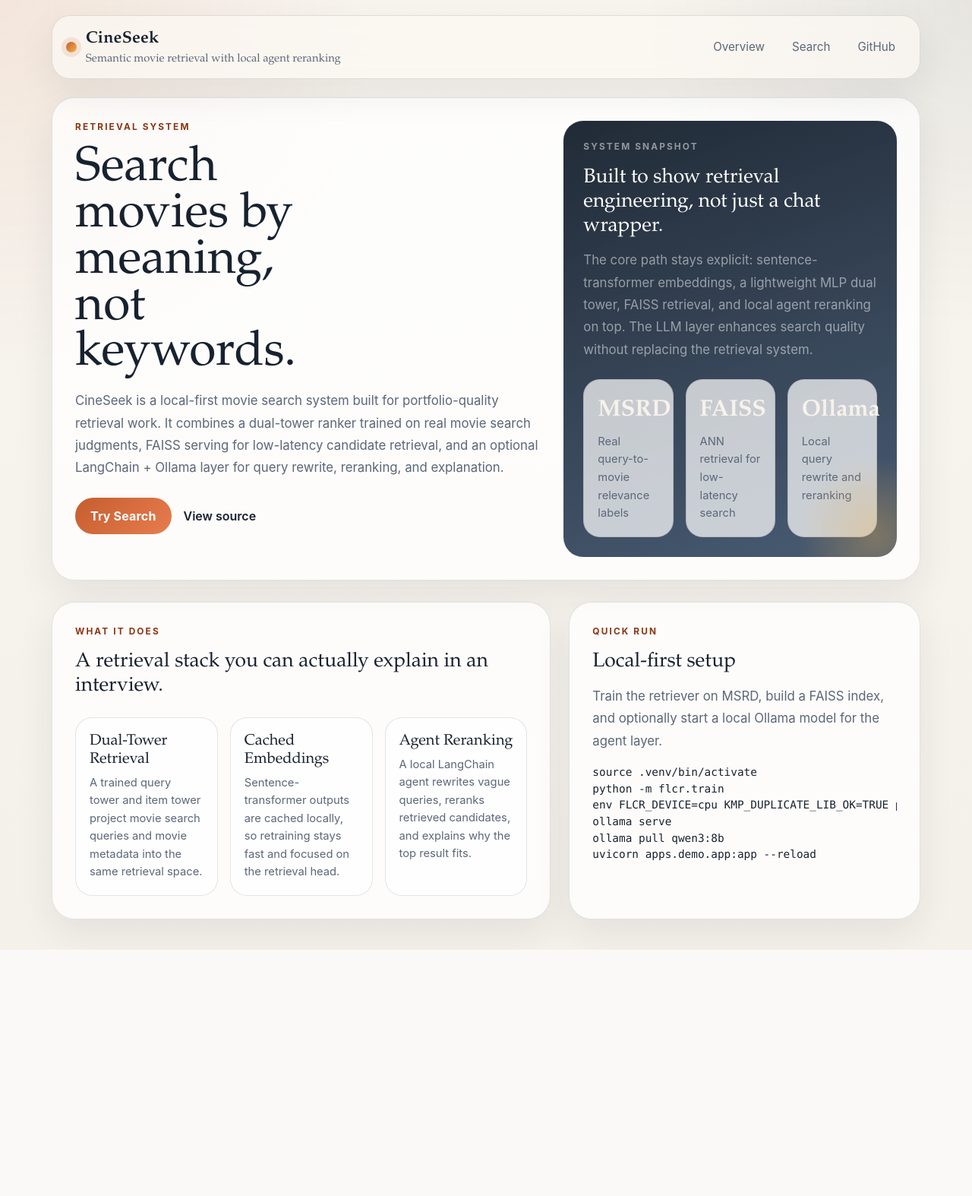
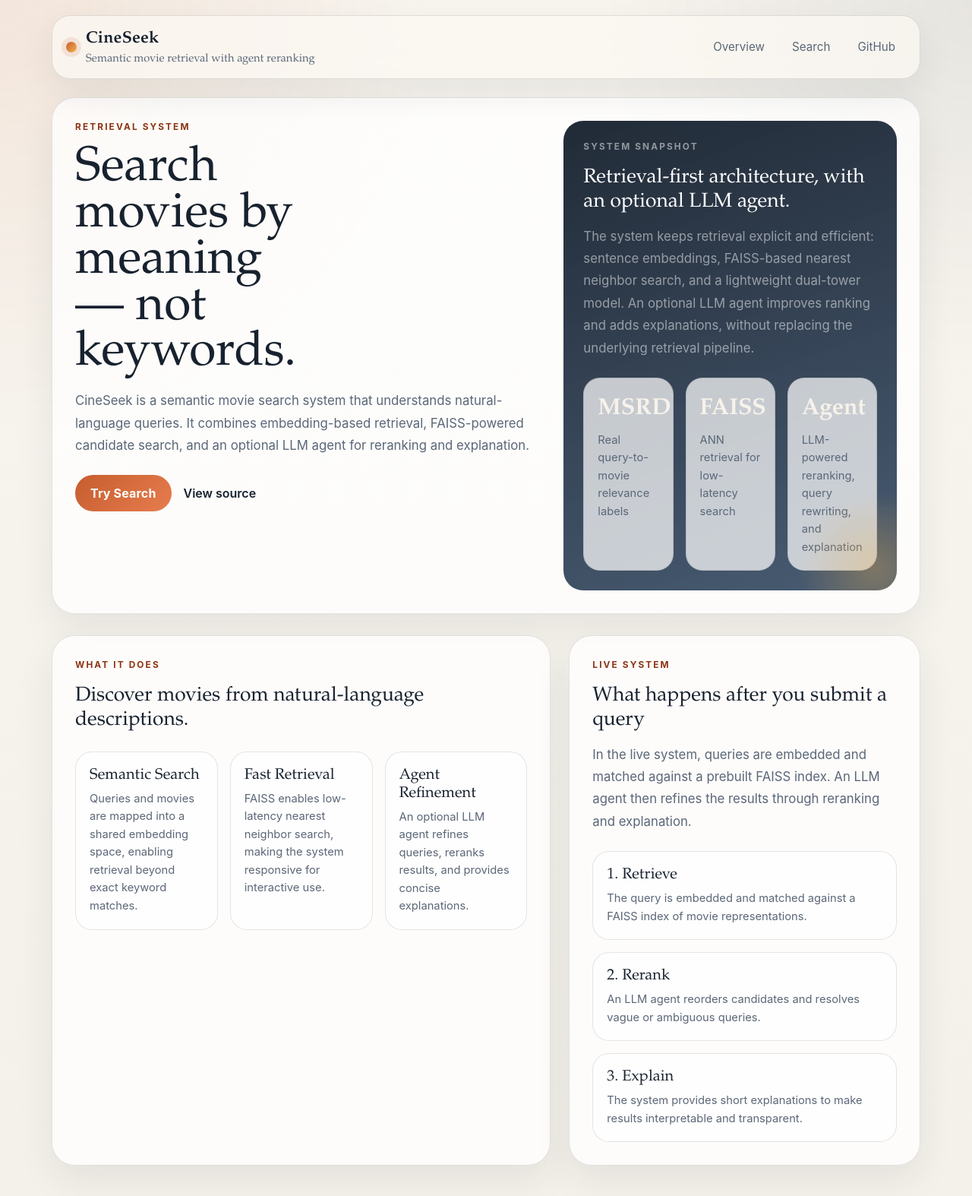
Before and after one commit to maxwellyin/cineseek-semantic-search, a FastAPI app: page / in a window 1280 px wide. Shown: the whole page at 76% size. Before the commit the page ends 1250 px from the top, so only its background shows below. Run offline with FastAPI, Linux system fonts and the light colour scheme.

Commit message:
Refine homepage messaging and improve result presentation

```diff
--- a/apps/demo/network.py
+++ b/apps/demo/network.py
@@ -1,6 +1,7 @@
 from __future__ import annotations
 
 from functools import lru_cache
+import re
 
 import torch
 from sentence_transformers import SentenceTransformer
@@ -9,6 +10,54 @@ from flcr.agent.langchain_agent import agent_is_available, agent_recommend
 from flcr.config import CHECKPOINT_PATH, DATASET_PATH, DEVICE, INDEX_PATH, SENTENCE_MODEL_DIR, SENTENCE_TRANSFORMER_DEVICE
 from flcr.search import load_index, search_index
 from flcr.train import build_model
+
+
+METADATA_LABELS = ["genres", "overview", "tags", "director", "actors", "characters"]
+
+
+def parse_item_metadata(raw_text: str) -> dict[str, object]:
+    text = (raw_text or "").strip()
+    if not text:
+        return {
+            "display_title": "",
+            "release_year": "",
+            "overview": "",
+            "genres": [],
+            "tags": [],
+            "director": "",
+            "actors": [],
+            "characters": [],
+            "raw_text": "",
+        }
+
+    pattern = re.compile(r"(genres|overview|tags|director|actors|characters):")
+    matches = list(pattern.finditer(text))
+    title_part = text[: matches[0].start()].strip(" .") if matches else text
+
+    sections: dict[str, str] = {}
+    for i, match in enumerate(matches):
+        start = match.end()
+        end = matches[i + 1].start() if i + 1 < len(matches) else len(text)
+        sections[match.group(1)] = text[start:end].strip(" .")
+
+    year_match = re.search(r"\((\d{4})\)\s*$", title_part)
+    release_year = year_match.group(1) if year_match else ""
+    display_title = title_part
+
+    def split_csv(value: str) -> list[str]:
+        return [part.strip() for part in value.split(",") if part.strip()]
+
+    return {
+        "display_title": display_title,
+        "release_year": release_year,
+        "overview": sections.get("overview", ""),
+        "genres": split_csv(sections.get("genres", "")),
+        "tags": split_csv(sections.get("tags", ""))[:8],
+        "director": sections.get("director", ""),
+        "actors": split_csv(sections.get("actors", ""))[:6],
+        "characters": split_csv(sections.get("characters", ""))[:6],
+        "raw_text": text,
+    }
 
 
 @lru_cache(maxsize=1)
@@ -43,6 +92,7 @@ def direct_recommend(raw_text: str, k: int = 12):
             {
                 "title": dataset["item_titles"][item_idx],
                 "metadata": dataset["item_metadata_texts"][item_idx],
+                "structured": parse_item_metadata(dataset["item_metadata_texts"][item_idx]),
                 "score": float(score),
             }
         )
--- a/apps/demo/templates/base.html
+++ b/apps/demo/templates/base.html
@@ -270,7 +270,7 @@
         <span class="brand-dot"></span>
         <span>
           <span class="brand-title d-block">CineSeek</span>
-          <p class="brand-subtitle">Semantic movie retrieval with local agent reranking</p>
+          <p class="brand-subtitle">Semantic movie retrieval with agent reranking</p>
         </span>
       </a>
       <div class="d-flex flex-wrap gap-2">
--- a/apps/demo/templates/home.html
+++ b/apps/demo/templates/home.html
@@ -6,20 +6,24 @@
   <div class="hero-grid">
     <div>
       <div class="eyebrow mb-3">Retrieval System</div>
-      <h1 class="display-title">Search movies by meaning, not keywords.</h1>
+      <h1 class="display-title">Search movies by meaning — not keywords.</h1>
       <p class="lede">
-        CineSeek is a local-first movie search system built for portfolio-quality retrieval work. It combines a dual-tower ranker trained on real movie search judgments, FAISS serving for low-latency candidate retrieval, and an optional LangChain + Ollama layer for query rewrite, reranking, and explanation.
+        CineSeek is a semantic movie search system that understands natural-language queries.
+        It combines embedding-based retrieval, FAISS-powered candidate search, and an optional LLM agent for reranking and explanation.
       </p>
       <div class="d-flex flex-wrap gap-3 mt-4">
         <a class="btn primary-btn" href="{{ url_for('search') }}">Try Search</a>
         <a class="ghost-link align-self-center" href="https://github.com/maxwellyin/cineseek-semantic-search" target="_blank" rel="noreferrer">View source</a>
       </div>
     </div>
+
     <div class="accent-panel">
       <div class="eyebrow text-white-50 mb-3">System Snapshot</div>
-      <h2 class="section-title text-white">Built to show retrieval engineering, not just a chat wrapper.</h2>
+      <h2 class="section-title text-white">Retrieval-first architecture, with an optional LLM agent.</h2>
       <p class="body-copy text-white-50">
-        The core path stays explicit: sentence-transformer embeddings, a lightweight MLP dual tower, FAISS retrieval, and local agent reranking on top. The LLM layer enhances search quality without replacing the retrieval system.
+        The system keeps retrieval explicit and efficient: sentence embeddings, FAISS-based nearest neighbor search,
+        and a lightweight dual-tower model. An optional LLM agent improves ranking and adds explanations,
+        without replacing the underlying retrieval pipeline.
       </p>
       <div class="metric-grid mt-4">
         <div class="metric-card">
@@ -31,8 +35,8 @@
           <div class="metric-label">ANN retrieval for low-latency search</div>
         </div>
         <div class="metric-card">
-          <div class="metric-value">Ollama</div>
-          <div class="metric-label">Local query rewrite and reranking</div>
+          <div class="metric-value">Agent</div>
+          <div class="metric-label">LLM-powered reranking, query rewriting, and explanation</div>
         </div>
       </div>
     </div>
@@ -43,36 +47,58 @@
   <div class="col-lg-7">
     <div class="page-card h-100">
       <div class="eyebrow mb-3">What It Does</div>
-      <h2 class="section-title">A retrieval stack you can actually explain in an interview.</h2>
+      <h2 class="section-title">Discover movies from natural-language descriptions.</h2>
       <div class="feature-grid mt-4">
         <div class="feature-card">
-          <h3 class="h5">Dual-Tower Retrieval</h3>
-          <p class="feature-copy mb-0">A trained query tower and item tower project movie search queries and movie metadata into the same retrieval space.</p>
+          <h3 class="h5">Semantic Search</h3>
+          <p class="feature-copy mb-0">
+            Queries and movies are mapped into a shared embedding space, enabling retrieval beyond exact keyword matches.
+          </p>
         </div>
         <div class="feature-card">
-          <h3 class="h5">Cached Embeddings</h3>
-          <p class="feature-copy mb-0">Sentence-transformer outputs are cached locally, so retraining stays fast and focused on the retrieval head.</p>
+          <h3 class="h5">Fast Retrieval</h3>
+          <p class="feature-copy mb-0">
+            FAISS enables low-latency nearest neighbor search, making the system responsive for interactive use.
+          </p>
         </div>
         <div class="feature-card">
-          <h3 class="h5">Agent Reranking</h3>
-          <p class="feature-copy mb-0">A local LangChain agent rewrites vague queries, reranks retrieved candidates, and explains why the top result fits.</p>
+          <h3 class="h5">Agent Refinement</h3>
+          <p class="feature-copy mb-0">
+            An optional LLM agent refines queries, reranks results, and provides concise explanations.
+          </p>
         </div>
       </div>
     </div>
   </div>
+
   <div class="col-lg-5">
     <div class="page-card h-100">
-      <div class="eyebrow mb-3">Quick Run</div>
-      <h2 class="section-title">Local-first setup</h2>
+      <div class="eyebrow mb-3">Live System</div>
+      <h2 class="section-title">What happens after you submit a query</h2>
       <p class="body-copy">
-        Train the retriever on MSRD, build a FAISS index, and optionally start a local Ollama model for the agent layer.
+        In the live system, queries are embedded and matched against a prebuilt FAISS index.
+        An LLM agent then refines the results through reranking and explanation.
       </p>
-      <pre class="mono mb-0"><code>source .venv/bin/activate
-python -m flcr.train
-env FLCR_DEVICE=cpu KMP_DUPLICATE_LIB_OK=TRUE python -m flcr.index
-ollama serve
-ollama pull qwen3:8b
-uvicorn apps.demo.app:app --reload</code></pre>
+      <div class="feature-grid mt-4" style="grid-template-columns: 1fr;">
+        <div class="feature-card">
+          <h3 class="h5">1. Retrieve</h3>
+          <p class="feature-copy mb-0">
+            The query is embedded and matched against a FAISS index of movie representations.
+          </p>
+        </div>
+        <div class="feature-card">
+          <h3 class="h5">2. Rerank</h3>
+          <p class="feature-copy mb-0">
+            An LLM agent reorders candidates and resolves vague or ambiguous queries.
+          </p>
+        </div>
+        <div class="feature-card">
+          <h3 class="h5">3. Explain</h3>
+          <p class="feature-copy mb-0">
+            The system provides short explanations to make results interpretable and transparent.
+          </p>
+        </div>
+      </div>
     </div>
   </div>
 </section>
```
Also changed, not shown: apps/demo/templates/input.html (+11 -5 lines), apps/demo/templates/outcome.j2 (+54 -8 lines).
